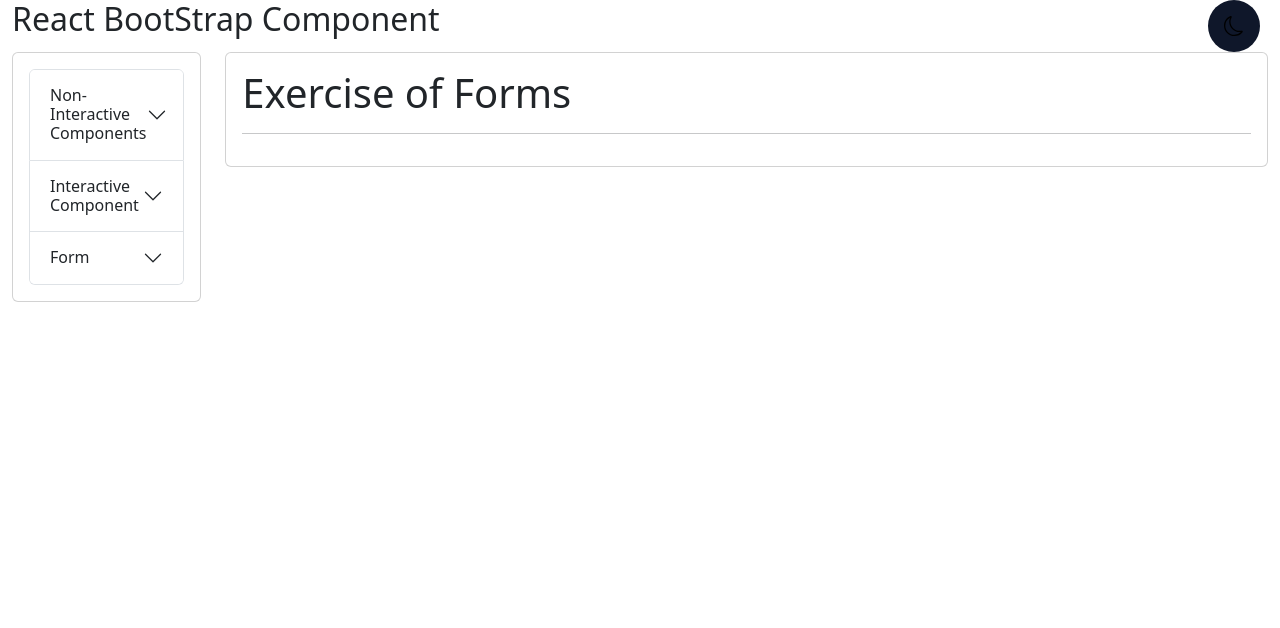
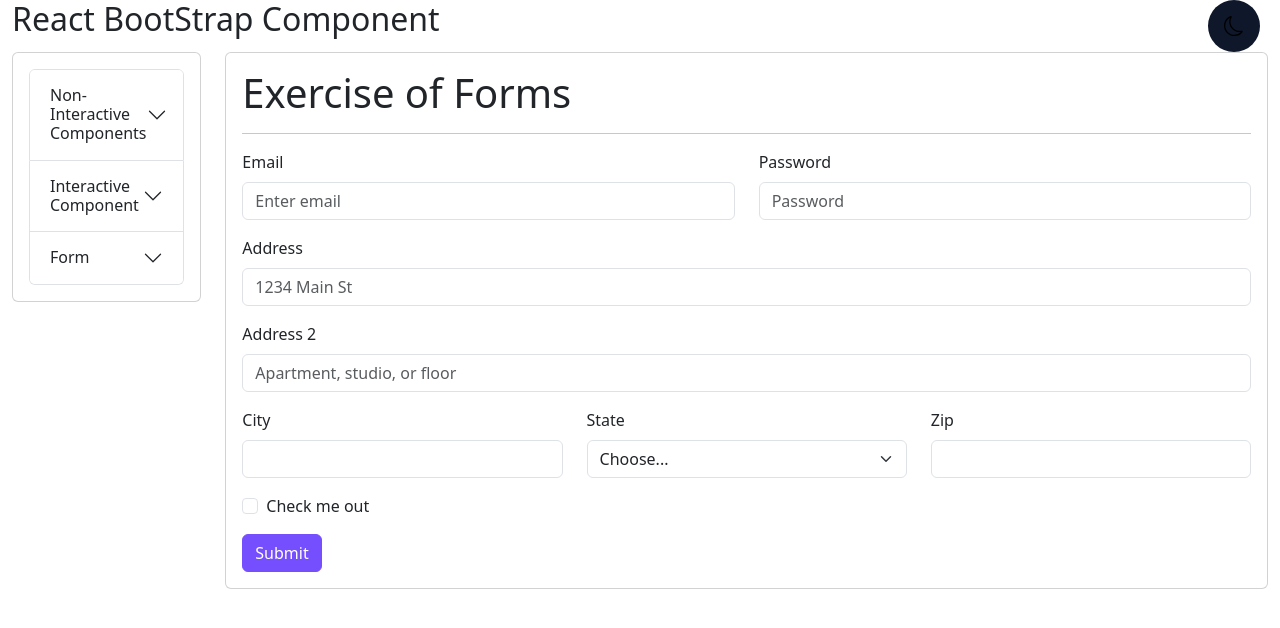
Before and after one commit to abhinav731996/ReactCalssIndixpert, a React (Vite) app: page /rb-forms in a window 1280 px wide. Shown: the top 628 px of the page. Built offline with nearby package versions, Linux system fonts and the light colour scheme.

Commit message:
form task start

```diff
--- a/src/data/routesData.js
+++ b/src/data/routesData.js
@@ -28,4 +28,5 @@
 export const formData =[
     {link: "/rb-forms", menuItem: "Forms"},
     {link: "/rb-forms-practice", menuItem: "FormsPrtc"},
+    {link: "/rb-fomic-yup-form", menuItem: "FomicYupForm"},
 ]
--- /dev/null
+++ b/src/pages/react-bootstrap/RBFomicYupForm.jsx
@@ -0,0 +1,13 @@
+import React from 'react'
+
+const RBFomicYupForm = () => {
+  return (
+    <div>
+        <h1>This is Fomic Form validation with yup</h1>
+        <br />
+
+    </div>
+  )
+}
+
+export default RBFomicYupForm
--- a/src/pages/react-bootstrap/RBForms.jsx
+++ b/src/pages/react-bootstrap/RBForms.jsx
@@ -1,11 +1,62 @@
 import React from 'react'
+import { Button, Col, Row,Form } from 'react-bootstrap'
 
 const RBForms = () => {
   return (
     <div>
       <h1>Exercise of Forms</h1>
       <hr />
+      <Form>
+      <Row className="mb-3">
+        <Form.Group as={Col} controlId="formGridEmail">
+          <Form.Label>Email</Form.Label>
+          <Form.Control type="email" placeholder="Enter email" />
+        </Form.Group>
 
+        <Form.Group as={Col} controlId="formGridPassword">
+          <Form.Label>Password</Form.Label>
+          <Form.Control type="password" placeholder="Password" />
+        </Form.Group>
+      </Row>
+
+      <Form.Group className="mb-3" controlId="formGridAddress1">
+        <Form.Label>Address</Form.Label>
+        <Form.Control placeholder="1234 Main St" />
+      </Form.Group>
+
+      <Form.Group className="mb-3" controlId="formGridAddress2">
+        <Form.Label>Address 2</Form.Label>
+        <Form.Control placeholder="Apartment, studio, or floor" />
+      </Form.Group>
+
+      <Row className="mb-3">
+        <Form.Group as={Col} controlId="formGridCity">
+          <Form.Label>City</Form.Label>
+          <Form.Control />
+        </Form.Group>
+
+        <Form.Group as={Col} controlId="formGridState">
+          <Form.Label>State</Form.Label>
+          <Form.Select defaultValue="Choose...">
+            <option>Choose...</option>
+            <option>...</option>
+          </Form.Select>
+        </Form.Group>
+
+        <Form.Group as={Col} controlId="formGridZip">
+          <Form.Label>Zip</Form.Label>
+          <Form.Control />
+        </Form.Group>
+      </Row>
+
+      <Form.Group className="mb-3" id="formGridCheckbox">
+        <Form.Check type="checkbox" label="Check me out" />
+      </Form.Group>
+
+      <Button variant="primary" type="submit">
+        Submit
+      </Button>
+    </Form>
     </div>
   )
 }
--- a/src/routes/frontroutes/RBRoutes.jsx
+++ b/src/routes/frontroutes/RBRoutes.jsx
@@ -24,6 +24,7 @@
 import RBOverlays from "../../pages/react-bootstrap/RBOverlays";
 import RBNavTabs from "../../pages/react-bootstrap/RBNavTabs";
 import RBFormsPractice from "../../pages/react-bootstrap/RBFormsPractice";
+import RBFomicYupForm from "../../pages/react-bootstrap/RBFomicYupForm";
 
 export const routes = createBrowserRouter(
     [
@@ -57,6 +58,7 @@
                 {path:"/rb-overlays", element:<RBOverlays/>},
                 {path:"/rb-forms", element:<RBForms/>},
                 {path:"/rb-forms-practice", element:<RBFormsPractice/>},
+                {path:"/rb-fomic-yup-form", element:<RBFomicYupForm/>},
 
             ]
         },
```
